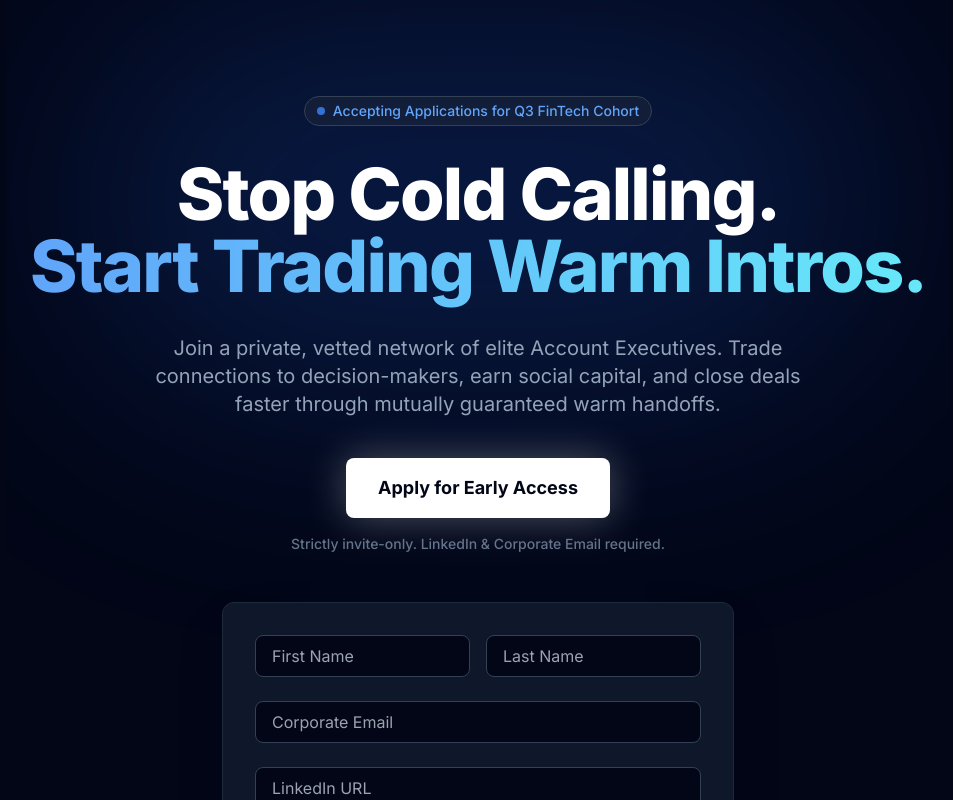
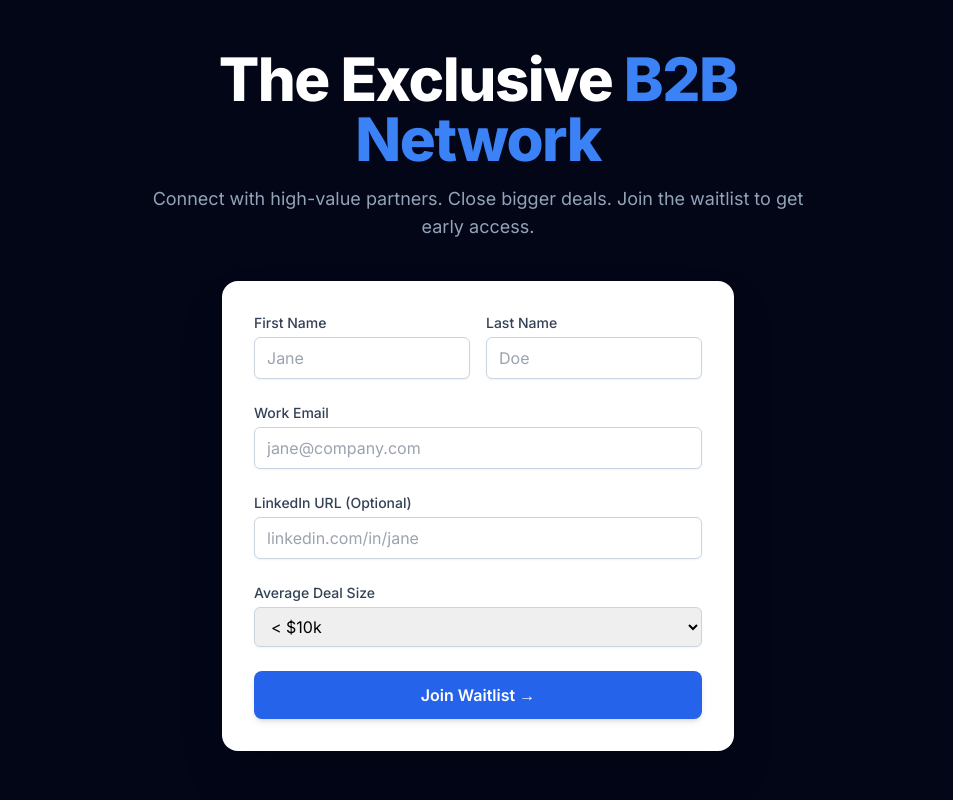
Before and after one commit to danieljacklowe/b2b-network, a Next.js app: page / in a window 1280 px wide. Shown: the top 800 px of the page, without its empty margins (162-1115 px from the left). Built offline with nearby package versions, Linux system fonts and the light colour scheme.

Commit message:
Upgrade UI to professional dark mode

```diff
--- a/app/page.tsx
+++ b/app/page.tsx
@@ -1,17 +1,145 @@
-// Notice the "./" at the start? That means "Look in the current folder"
-import Hero from './components/Hero';
-import WaitlistForm from './components/WaitlistForm';
+"use client";
+
+import { useState, FormEvent } from "react";
 
 export default function Home() {
+  const [isLoading, setIsLoading] = useState(false);
+  const [isSubmitted, setIsSubmitted] = useState(false);
+
+  async function onSubmit(event: FormEvent<HTMLFormElement>) {
+    event.preventDefault();
+    setIsLoading(true); // Start loading spinner
+
+    const formData = new FormData(event.currentTarget);
+
+    // Prepare the data
+    const data = {
+      firstName: formData.get("firstName"),
+      lastName: formData.get("lastName"),
+      email: formData.get("email"),
+      linkedIn: formData.get("linkedIn"),
+      dealSize: formData.get("dealSize"),
+      icp: "B2B Tech", // Default value
+    };
+
+    try {
+      const response = await fetch("/api/waitlist", {
+        method: "POST",
+        headers: { "Content-Type": "application/json" },
+        body: JSON.stringify(data),
+      });
+
+      if (response.ok) {
+        setIsSubmitted(true); // Show success message
+      } else {
+        alert("Something went wrong. Please try again.");
+      }
+    } catch (error) {
+      console.error("Error:", error);
+      alert("Error submitting form");
+    } finally {
+      setIsLoading(false); // Stop loading spinner
+    }
+  }
+
+  if (isSubmitted) {
+    return (
+      <main className="flex min-h-screen flex-col items-center justify-center bg-slate-950 p-6 text-center text-white">
+        <div className="max-w-md rounded-2xl bg-slate-900 p-10 shadow-2xl border border-slate-800">
+          <h1 className="mb-4 text-4xl font-bold text-green-400">Application Received 🚀</h1>
+          <p className="text-lg text-slate-300">
+            Welcome to the future of B2B networking. We will review your profile and reach out shortly.
+          </p>
+        </div>
+      </main>
+    );
+  }
+
   return (
-    <main className="min-h-screen bg-slate-950 flex flex-col items-center justify-center">
-      <Hero />
-      <div className="-mt-20 z-20 w-full px-4 pb-20">
-        <WaitlistForm />
+    <main className="flex min-h-screen flex-col items-center justify-center bg-slate-950 p-6">
+
+      {/* Hero Section */}
+      <div className="mb-10 text-center max-w-2xl">
+        <h1 className="mb-4 text-5xl font-extrabold tracking-tight text-white sm:text-6xl">
+          The Exclusive <span className="text-blue-500">B2B Network</span>
+        </h1>
+        <p className="text-lg text-slate-400">
+          Connect with high-value partners. Close bigger deals.
+          Join the waitlist to get early access.
+        </p>
       </div>
-      <footer className="w-full py-8 text-center text-slate-600 text-sm">
-        <p>&copy; 2024 B2B Exchange Network. All Rights Reserved.</p>
-      </footer>
+
+      {/* The Form Card */}
+      <div className="w-full max-w-lg rounded-2xl bg-white p-8 shadow-2xl">
+        <form onSubmit={onSubmit} className="space-y-6">
+
+          <div className="grid grid-cols-2 gap-4">
+            <div>
+              <label className="block text-sm font-medium text-slate-700">First Name</label>
+              <input
+                type="text"
+                name="firstName"
+                required
+                className="mt-1 block w-full rounded-md border border-slate-300 px-3 py-2 shadow-sm focus:border-blue-500 focus:outline-none focus:ring-1 focus:ring-blue-500"
+                placeholder="Jane"
+              />
+            </div>
+            <div>
+              <label className="block text-sm font-medium text-slate-700">Last Name</label>
+              <input
+                type="text"
+                name="lastName"
+                required
+                className="mt-1 block w-full rounded-md border border-slate-300 px-3 py-2 shadow-sm focus:border-blue-500 focus:outline-none focus:ring-1 focus:ring-blue-500"
+                placeholder="Doe"
+              />
+            </div>
+          </div>
+
+          <div>
+            <label className="block text-sm font-medium text-slate-700">Work Email</label>
+            <input
+              type="email"
+              name="email"
+              required
+              className="mt-1 block w-full rounded-md border border-slate-300 px-3 py-2 shadow-sm focus:border-blue-500 focus:outline-none focus:ring-1 focus:ring-blue-500"
+              placeholder="jane@company.com"
+            />
+          </div>
+
+          <div>
+            <label className="block text-sm font-medium text-slate-700">LinkedIn URL (Optional)</label>
+            <input
+              type="url"
+              name="linkedIn"
+              className="mt-1 block w-full rounded-md border border-slate-300 px-3 py-2 shadow-sm focus:border-blue-500 focus:outline-none focus:ring-1 focus:ring-blue-500"
+              placeholder="linkedin.com/in/jane"
+            />
+          </div>
+
+          <div>
+            <label className="block text-sm font-medium text-slate-700">Average Deal Size</label>
+            <select
+              name="dealSize"
+              className="mt-1 block w-full rounded-md border border-slate-300 px-3 py-2 shadow-sm focus:border-blue-500 focus:outline-none focus:ring-1 focus:ring-blue-500"
+            >
+              <option value="< $10k">&lt; $10k</option>
+              <option value="$10k - $50k">$10k - $50k</option>
+              <option value="$50k - $100k">$50k - $100k</option>
+              <option value="$100k+">$100k+</option>
+            </select>
+          </div>
+
+          <button
+            type="submit"
+            disabled={isLoading}
+            className="w-full rounded-lg bg-blue-600 px-4 py-3 text-white font-semibold shadow-md hover:bg-blue-700 focus:outline-none focus:ring-2 focus:ring-blue-500 focus:ring-offset-2 disabled:bg-slate-400 transition-all"
+          >
+            {isLoading ? "Joining..." : "Join Waitlist →"}
+          </button>
+        </form>
+      </div>
+
     </main>
   );
 }
```
